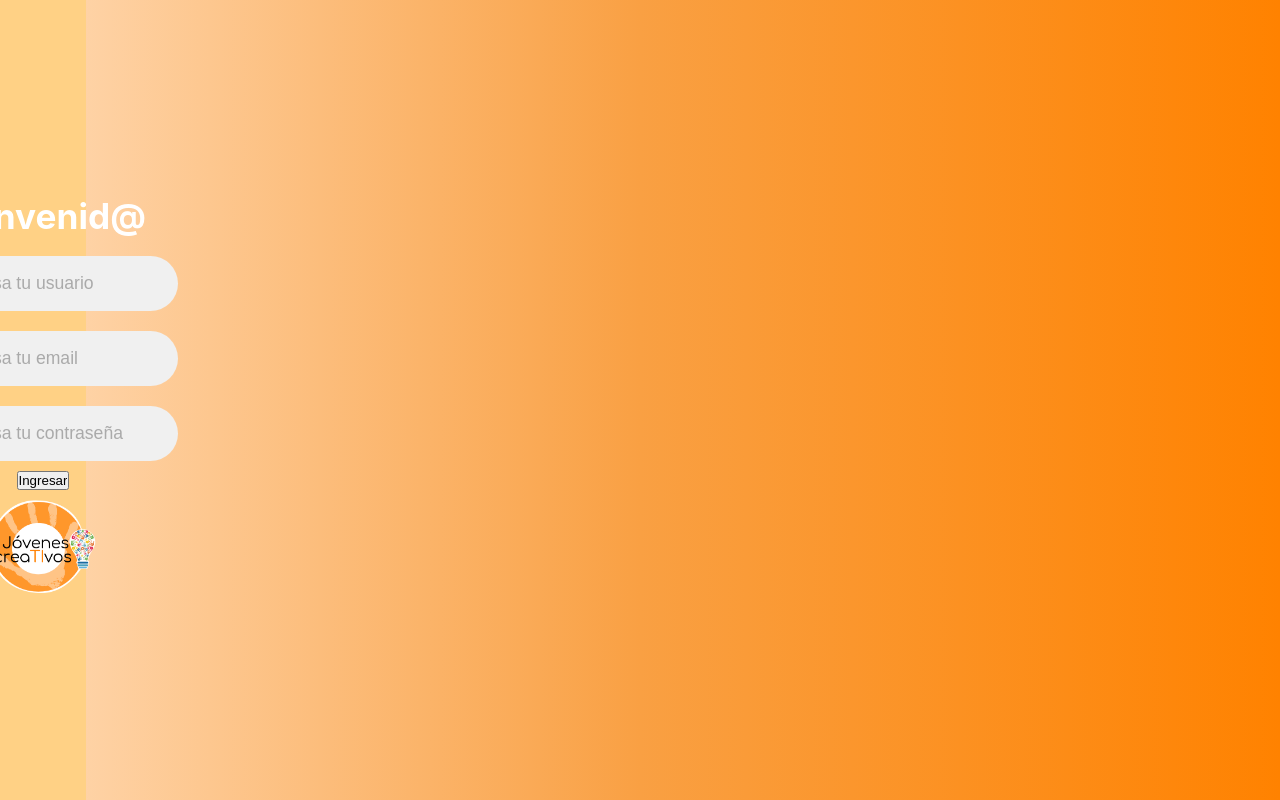
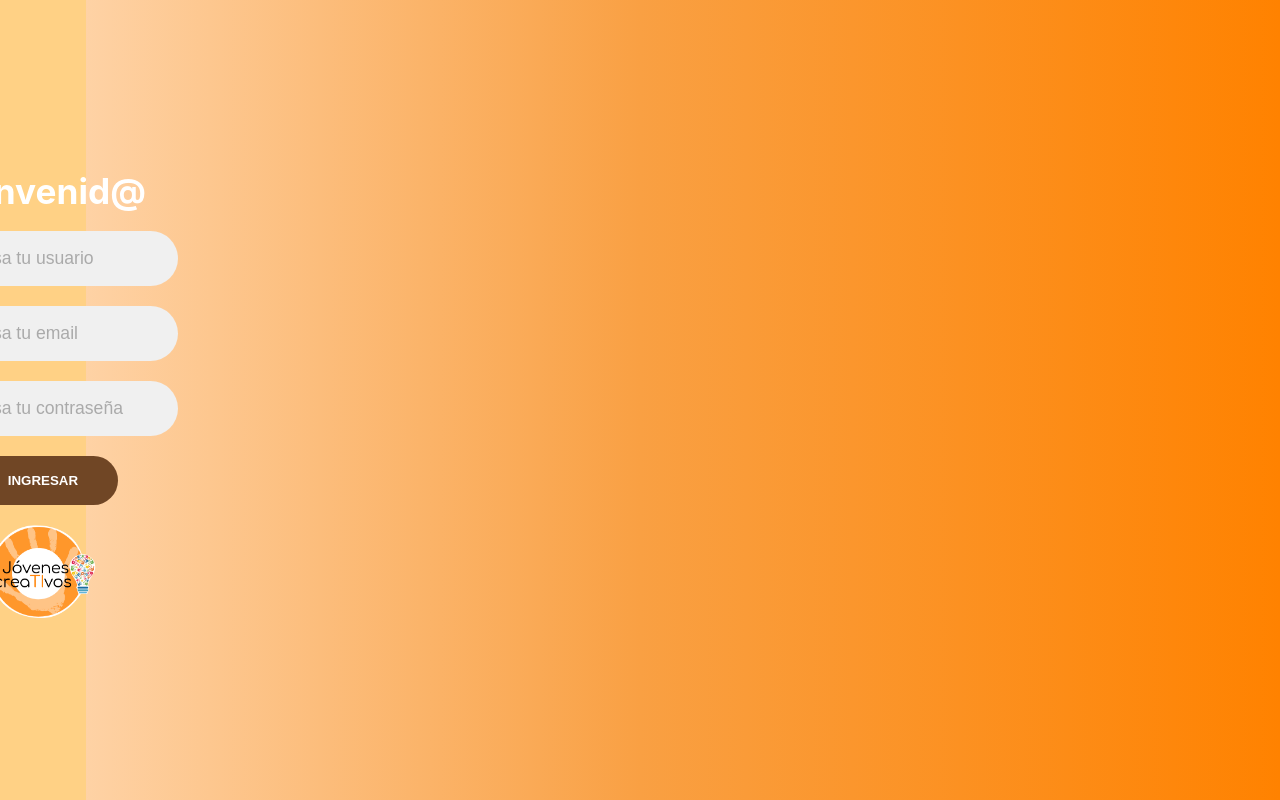
Before and after one commit to Juan3Sofka/jc-final, a React (Vite) app: page / in a window 1280 px wide. Built offline with nearby package versions, Linux system fonts and the light colour scheme; the HTML template or start-up script is replaced by a standard one.

Commit message:
4. Estilo para boton del formulario

```diff
--- a/src/Form.css
+++ b/src/Form.css
@@ -70,3 +70,17 @@ form{
     color: #aaa;
     font-weight: 500;
 }
+.btn{
+    width: 150px;
+    height: 49px;
+    border: none;
+    outline: none;
+    border-radius: 49px;
+    cursor: pointer;
+    background-color: #704625;
+    color: #fff;
+    text-transform: uppercase;
+    font-weight: 600;
+    margin: 10px 0;
+    transition: .5s;
+}
--- a/src/Form.jsx
+++ b/src/Form.jsx
@@ -40,7 +40,10 @@ export const Form = () => {
                     <i class="fas fa-lock"></i>
                     <input type="password" name="password" value={value.password} id="password" placeholder="Ingresa tu contraseña" onChange={handleInput}/>
                 </div>
-                <input type="submit" value="Ingresar" class="btn solid"></input>
+
+                <input type="submit" value="Ingresar" class="btn"/>
+
+
                 <img className="form__logo" src="src/assets/logo-jovenesCreativos.png" alt="Jovenes Creativos" width="200px" />
             </form>
         </div>
```
